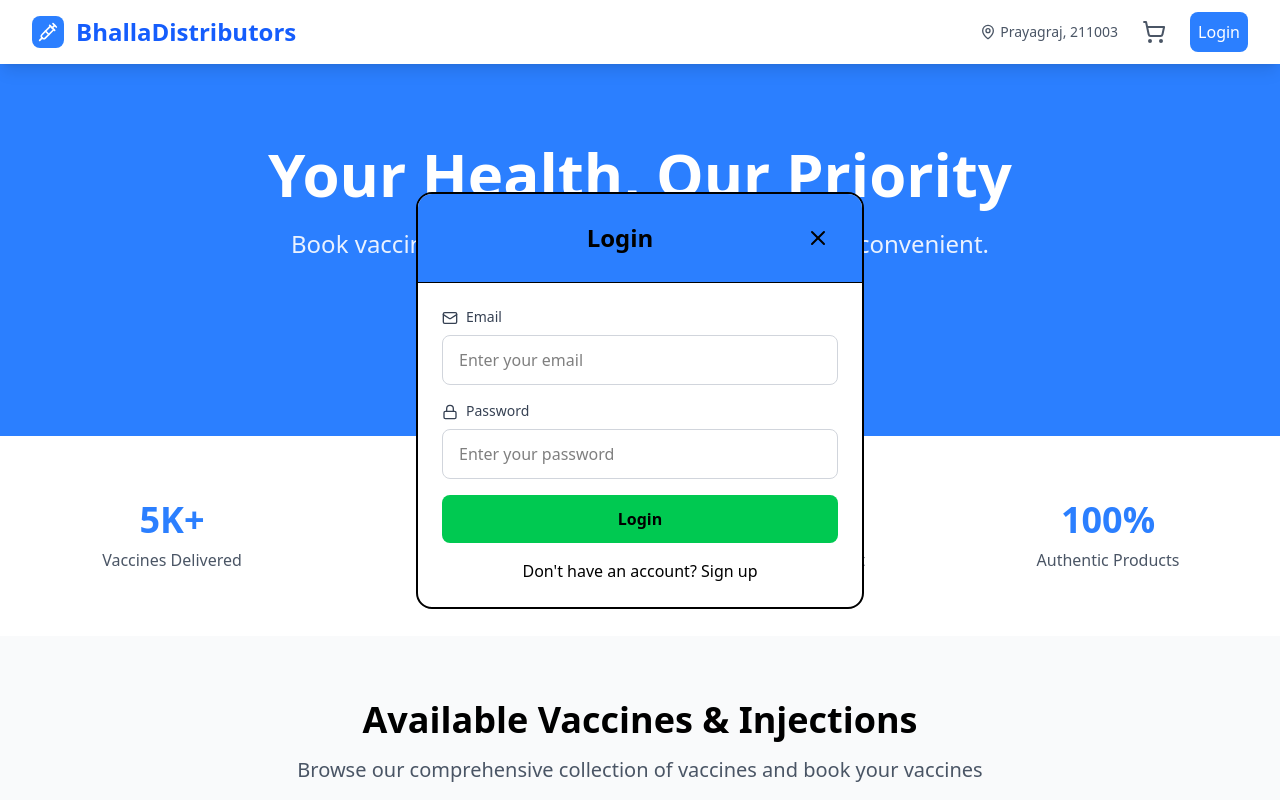
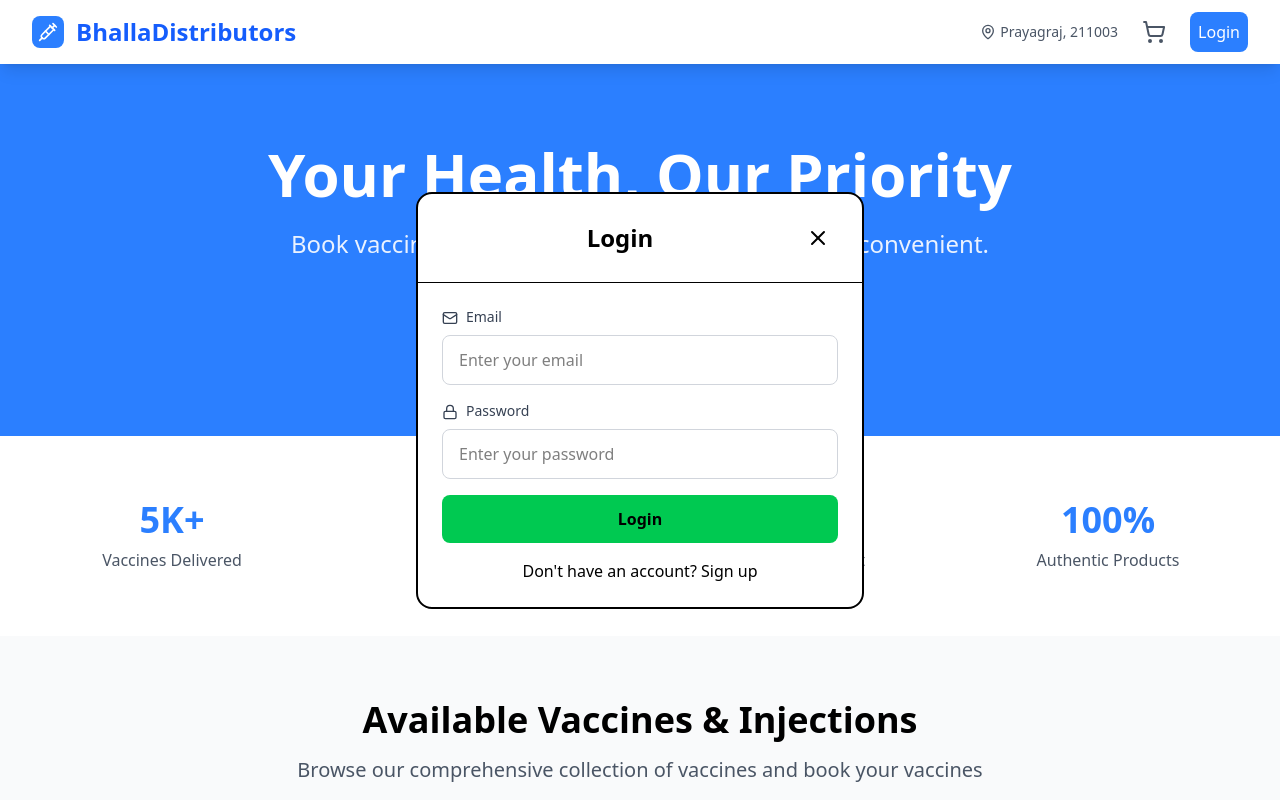
Before and after one commit to Bhallachirag/FinalFrontend, a React (Vite) app: page / in a window 1280 px wide. Both pictures are taken after a click on the button "Login". Shown: the top 800 px of the page. Built offline with nearby package versions, Linux system fonts and the light colour scheme; no server answers.

Commit message:
Again updated ui

```diff
--- a/src/components/auth/LoginModal.jsx
+++ b/src/components/auth/LoginModal.jsx
@@ -84,7 +84,7 @@ const LoginModal = ({ isOpen, onClose, onLoginSuccess }) => {
   return (
     <div className="fixed inset-0 bg-opacity-50 z-60 flex items-center justify-center p-4">
       <div className="bg-white rounded-2xl border-2 max-w-md w-full overflow-hidden">
-       <div className="flex items-center justify-between p-6 border-b bg-gradient-to-r bg-blue-500 text-black">
+       <div className="flex items-center justify-between p-6 border-b bg-gradient-to-r bg-green text-black">
         <div></div> {/* Empty spacer */}
         <h2 className="text-2xl font-bold">
         {isLogin ? "Login" : "Sign Up"}
--- a/src/pages/HomePage.jsx
+++ b/src/pages/HomePage.jsx
@@ -69,7 +69,7 @@ const HomePage = () => {
 
     return (
       <div className="fixed inset-0 bg-opacity-50 z-50 flex items-center justify-center p-4">
-        <div className="bg-white rounded-2xl p-6 max-w-md w-full relative">
+        <div className="bg-rose-300 rounded-2xl p-6 max-w-md w-full relative">
           <button
             onClick={onClose}
             className="absolute top-4 right-4 text-gray-500 hover:text-gray-700"
```
